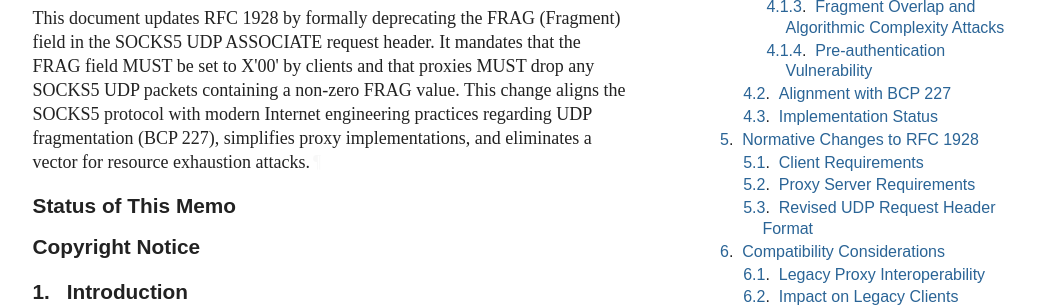
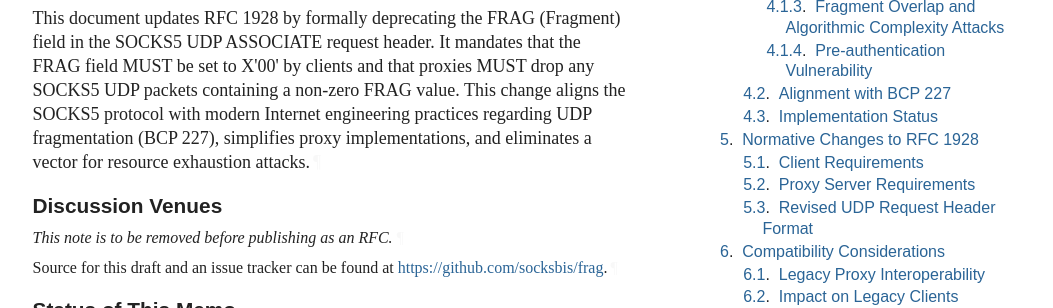
Before and after one commit to socksbis/frag, a plain HTML site: page draft-vance-socks5-frag-deprecation.html in a window 1280 px wide. Shown: the part 359-667 px from the top of the page, without its empty margins (92-1145 px from the left). Drawn offline with Linux system fonts and the light colour scheme; a web font is replaced by a local one.

Commit message:
Script updating gh-pages from 1aeb0e8. [ci skip]

```diff
--- a/draft-vance-socks5-frag-deprecation.html
+++ b/draft-vance-socks5-frag-deprecation.html
@@ -1087,6 +1087,14 @@ svg :is([fill="white"], [fill^="#fff"]) {
 <section id="section-abstract">
       <h2 id="abstract"><a href="#abstract" class="selfRef">Abstract</a></h2>
 <p id="section-abstract-1">This document updates RFC 1928 by formally deprecating the FRAG (Fragment) field in the SOCKS5 UDP ASSOCIATE request header. It mandates that the FRAG field MUST be set to X'00' by clients and that proxies MUST drop any SOCKS5 UDP packets containing a non-zero FRAG value. This change aligns the SOCKS5 protocol with modern Internet engineering practices regarding UDP fragmentation (BCP 227), simplifies proxy implementations, and eliminates a vector for resource exhaustion attacks.<a href="#section-abstract-1" class="pilcrow">¶</a></p>
+</section>
+<section class="note rfcEditorRemove" id="section-note.1">
+      <h2 id="name-discussion-venues">
+<a href="#name-discussion-venues" class="section-name selfRef">Discussion Venues</a>
+      </h2>
+<p id="section-note.1-1">This note is to be removed before publishing as an RFC.<a href="#section-note.1-1" class="pilcrow">¶</a></p>
+<p id="section-note.1-2">Source for this draft and an issue tracker can be found at
+    <span><a href="https://github.com/socksbis/frag">https://github.com/socksbis/frag</a></span>.<a href="#section-note.1-2" class="pilcrow">¶</a></p>
 </section>
 <div id="status-of-memo">
 <section id="section-boilerplate.1">
```
Also changed, not shown: draft-vance-socks5-frag-deprecation.txt.
